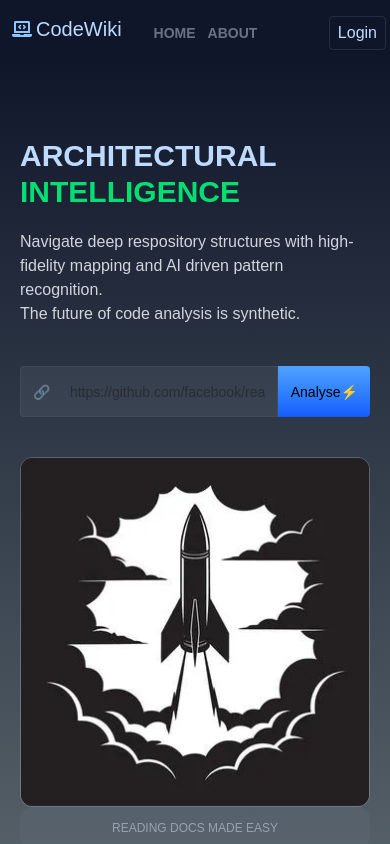
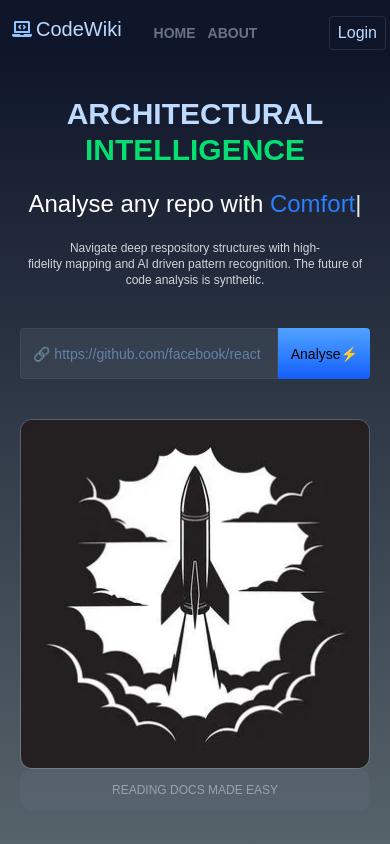
Before and after one commit to ayushbahuguna006-ctrl/Codemap-AI, a Next.js app: page / in a window 390 px wide. Shown: the top 844 px of the page. Built offline with nearby package versions, Linux system fonts and the light colour scheme.

Commit message:
[frontend] layout fixes

```diff
--- a/Components/Hero1.jsx
+++ b/Components/Hero1.jsx
@@ -1,43 +1,100 @@
-import React from 'react'
+"use client"
+
+import React, { useEffect, useState } from 'react'
 
 function Hero1() {
+
+ const words = ["Ease", "Comfort"]
+
+const [wordIndex, setWordIndex] = useState(0)
+const [text, setText] = useState("")
+const [isDeleting, setIsDeleting] = useState(false)
+
+useEffect(() => {
+  const currentWord = words[wordIndex]
+  const speed = isDeleting ? 100 : 150
+
+  const timeout = setTimeout(() => {
+    if (!isDeleting) {
+      setText(currentWord.slice(0, text.length + 1))
+
+      if (text.length + 1 === currentWord.length) {
+        setTimeout(() => {
+          setIsDeleting(true)
+        }, 2000)
+      }
+    } else {
+      setText(currentWord.slice(0, text.length - 1))
+
+      if (text.length === 1) {
+        setIsDeleting(false)
+        setWordIndex((prev) => (prev + 1) % words.length)
+      }
+    }
+  }, speed)
+
+  return () => clearTimeout(timeout)
+}, [text, isDeleting, wordIndex])
   return (
-    <div className='h-fit overflow-x-hidden md:flex justify-between md:pt-[20vh] pt-[10vh] md:px-[10vw] px-5 bg-gradient-to-b from-[#0F162A] to-[#15262f]/70'>
+    <div className='h-fit overflow-x-hidden md:flex justify-between md:pt-[20vh] pt-[5vh] md:px-[10vw] px-5 bg-gradient-to-b from-[#0F162A] to-[#15262f]/70'>
+
       <div className='w-full max-w-lg md:max-w-xl md:ml-4 ml-0'>
+
+
         <div className='text-3xl md:text-5xl flex flex-col'>
-          <p className='text-blue-200 font-semibold text-start'>ARCHITECTURAL</p>
-          <p className='text-green-400 font-semibold text-start'>INTELLIGENCE</p>
+          <p className='text-blue-200 font-semibold text-center md:text-start'>
+            ARCHITECTURAL
+          </p>
+
+          <p className='text-green-400 font-semibold text-center md:text-start'>
+            INTELLIGENCE
+          </p>
+        </div>
+         <div className='md:mt-7 md:pl-1 mt-5 text-2xl text-center md:text-start text-white'>
+          <p>
+            Analyse any repo with <span className='text-blue-500'>{text}</span>
+            <span className='animate-pulse'>|</span>
+          </p>
         </div>
 
-        <div className='text-gray-300 text-start mt-5'>
+        <div className='text-gray-300 md:text-start text-center md:pl-1 text-xs md:text-sm mt-5'>
           <p>Navigate deep respository structures with high-</p>
-          <p>fidelity mapping and AI driven pattern recognition.</p>
-          <p>The future of code analysis is synthetic.</p>
+          <p>
+            fidelity mapping and AI driven pattern recognition.
+            The future of code analysis is synthetic.
+          </p>
         </div>
 
-        <div className='md:mt-15 mt-10 pr-0 md:pr-5 flex w-full max-w-full'>
+        <div className='md:mt-13 mt-10 pr-0 md:pr-5 flex w-full max-w-full'>
           <input
             type="text"
-            className='border md:text-base text-sm bg-gray-500/20 border-gray-500/20 outline-none md:h-[6vh] md:w-[25vw] h-[6vh] w-full rounded-l-sm p-3'
-            placeholder='🔗     https://github.com/facebook/react'
+            className='border md:text-base text-blue-300 text-sm bg-gray-500/20 md:pl-5 border-gray-500/20 outline-none md:h-[6vh] md:w-[25vw] h-[6vh] w-full rounded-l-sm p-3'
+            placeholder='🔗 https://github.com/facebook/react'
           />
+
           <button className='border-l font-medium rounded-r-sm text-sm border-gray-500/10 text-black bg-gradient-to-b from-blue-400 to-blue-600 md:px-2 px-3 cursor-pointer whitespace-nowrap'>
             Analyse⚡
           </button>
         </div>
+
       </div>
 
-      <div className='mt-10 md:mt-0 text-center max-w-sm md:max-w-md md:mr-4 w-full md:w-auto mx-auto'>
+      <div className='mt-10 md:mt-0 text-center md:max-w-md md:mr-4 w-full md:w-auto mx-auto'>
         <img
-          src="./rocket.webp"
+          src="/rocket.webp"
           className='rounded-xl border border-white/20 md:-mt-7 max-w-full block mx-auto'
           alt="rocket-img"
         />
+
         <div className='h-[5vh] hover:text-black rounded-xl bg-gray-500/20 flex items-center justify-center w-full'>
-          <p className='text-xs text-gray-400'>READING DOCS MADE EASY</p>
+          <p className='text-xs text-gray-400'>
+            READING DOCS MADE EASY
+          </p>
         </div>
+
         <div className='md:h-[23vh] h-[10vh]'></div>
       </div>
+
     </div>
   )
 }
--- a/Components/Hero2.jsx
+++ b/Components/Hero2.jsx
@@ -2,9 +2,9 @@ import React from 'react'
 
 function Hero2() {
   return (
-    <div className='bg-[#15262f]/70 min-h-screen px-[4vw] py-[4vh] md:py-[8vh]'>
+    <div className='bg-[#15262f]/70 min-h-screen px-[4vw] py-[2vh]'>
 
-      <div className='flex items-center justify-between mb-4'>
+      <div className='flex items-center -translate-y-10 md:-translate-y-7 justify-between mb-4'>
         <p className='text-blue-200 font-semibold text-sm md:text-lg'>
           ANALYSIS ENGINE
         </p>
@@ -16,7 +16,7 @@ function Hero2() {
         </div>
       </div>
 
-      <div className='bg-[#0d1b2a] border border-white/10 border-t-2 border-t-green-500 rounded-md p-3 md:p-5'>
+      <div className='bg-[#0d1b2a] -translate-y-10 border md:-translate-y-7 border-white/10 border-t-2 border-t-green-500 rounded-md p-3 md:p-5'>
 
         <div className='flex flex-col md:flex-row gap-4'>
           <div className='flex-1'>
```
